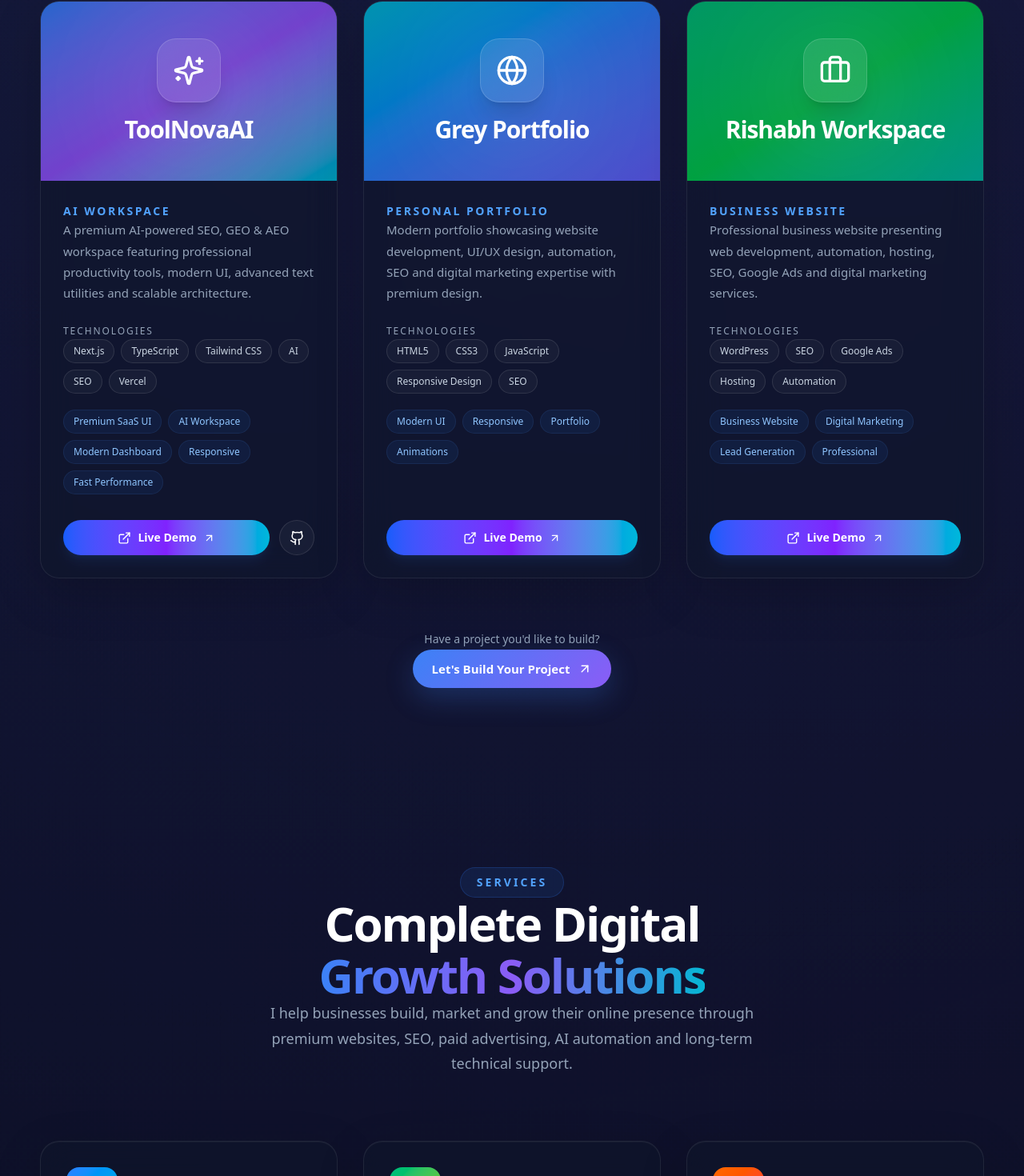
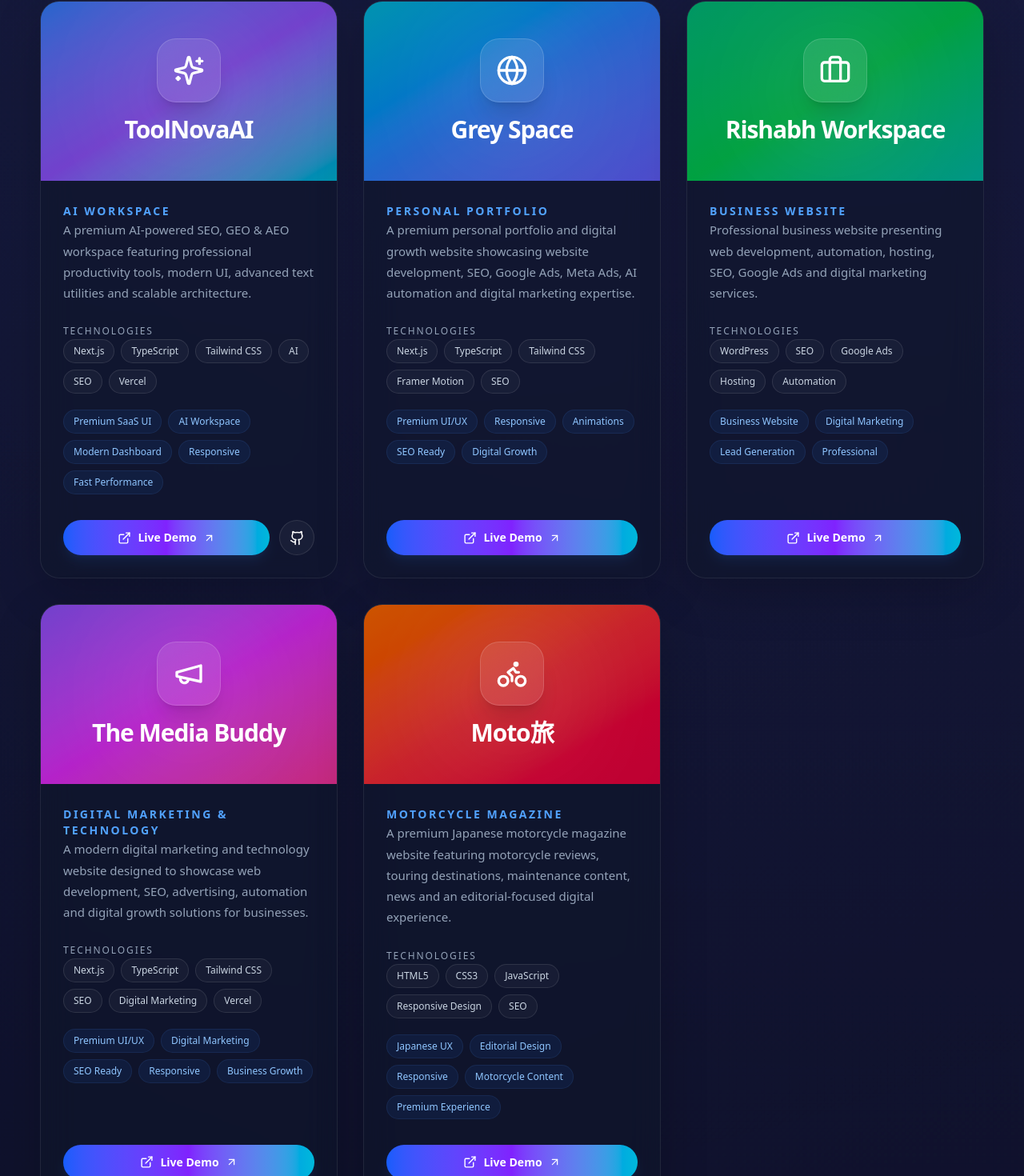
Before and after one commit to ToolNovaAI/Grey-space, a Next.js app: page / in a window 1280 px wide. Shown: the part 3107-4577 px from the top of the page at 80% size. Built offline with nearby package versions, Linux system fonts and the light colour scheme.

Commit message:
Update projects.ts

```diff
--- a/constants/projects.ts
+++ b/constants/projects.ts
@@ -2,6 +2,8 @@ import {
   Sparkles,
   Globe,
   Briefcase,
+  Megaphone,
+  Bike,
 } from "lucide-react";
 
 export const projects = [
@@ -49,16 +51,16 @@ export const projects = [
   {
     id: 2,
 
-    title: "Grey Portfolio",
+    title: "Grey Space",
 
-    slug: "grey-portfolio",
+    slug: "grey-space",
 
     category: "Personal Portfolio",
 
     description:
-      "Modern portfolio showcasing website development, UI/UX design, automation, SEO and digital marketing expertise with premium design.",
+      "A premium personal portfolio and digital growth website showcasing website development, SEO, Google Ads, Meta Ads, AI automation and digital marketing expertise.",
 
-    liveUrl: "https://grey-zen.github.io",
+    liveUrl: "https://grey-space.vercel.app",
 
     githubUrl: "#",
 
@@ -67,18 +69,19 @@ export const projects = [
     icon: Globe,
 
     technologies: [
-      "HTML5",
-      "CSS3",
-      "JavaScript",
-      "Responsive Design",
+      "Next.js",
+      "TypeScript",
+      "Tailwind CSS",
+      "Framer Motion",
       "SEO",
     ],
 
     highlights: [
-      "Modern UI",
+      "Premium UI/UX",
       "Responsive",
-      "Portfolio",
       "Animations",
+      "SEO Ready",
+      "Digital Growth",
     ],
 
     gradient:
@@ -124,6 +127,89 @@ export const projects = [
     gradient:
       "from-emerald-500 via-green-500 to-teal-500",
   },
+
+  {
+    id: 4,
+
+    title: "The Media Buddy",
+
+    slug: "the-media-buddy",
+
+    category: "Digital Marketing & Technology",
+
+    description:
+      "A modern digital marketing and technology website designed to showcase web development, SEO, advertising, automation and digital growth solutions for businesses.",
+
+    liveUrl:
+      "https://the-media-buddy.vercel.app",
+
+    githubUrl: "#",
+
+    featured: true,
+
+    icon: Megaphone,
+
+    technologies: [
+      "Next.js",
+      "TypeScript",
+      "Tailwind CSS",
+      "SEO",
+      "Digital Marketing",
+      "Vercel",
+    ],
+
+    highlights: [
+      "Premium UI/UX",
+      "Digital Marketing",
+      "SEO Ready",
+      "Responsive",
+      "Business Growth",
+    ],
+
+    gradient:
+      "from-violet-500 via-fuchsia-500 to-pink-500",
+  },
+
+  {
+    id: 5,
+
+    title: "Moto旅",
+
+    slug: "mototabi",
+
+    category: "Motorcycle Magazine",
+
+    description:
+      "A premium Japanese motorcycle magazine website featuring motorcycle reviews, touring destinations, maintenance content, news and an editorial-focused digital experience.",
+
+    liveUrl:
+      "https://motover.vercel.app/index.html",
+
+    githubUrl: "#",
+
+    featured: true,
+
+    icon: Bike,
+
+    technologies: [
+      "HTML5",
+      "CSS3",
+      "JavaScript",
+      "Responsive Design",
+      "SEO",
+    ],
+
+    highlights: [
+      "Japanese UX",
+      "Editorial Design",
+      "Responsive",
+      "Motorcycle Content",
+      "Premium Experience",
+    ],
+
+    gradient:
+      "from-orange-500 via-red-500 to-rose-600",
+  },
 ];
 
 export const featuredProjects = projects.filter(
```
